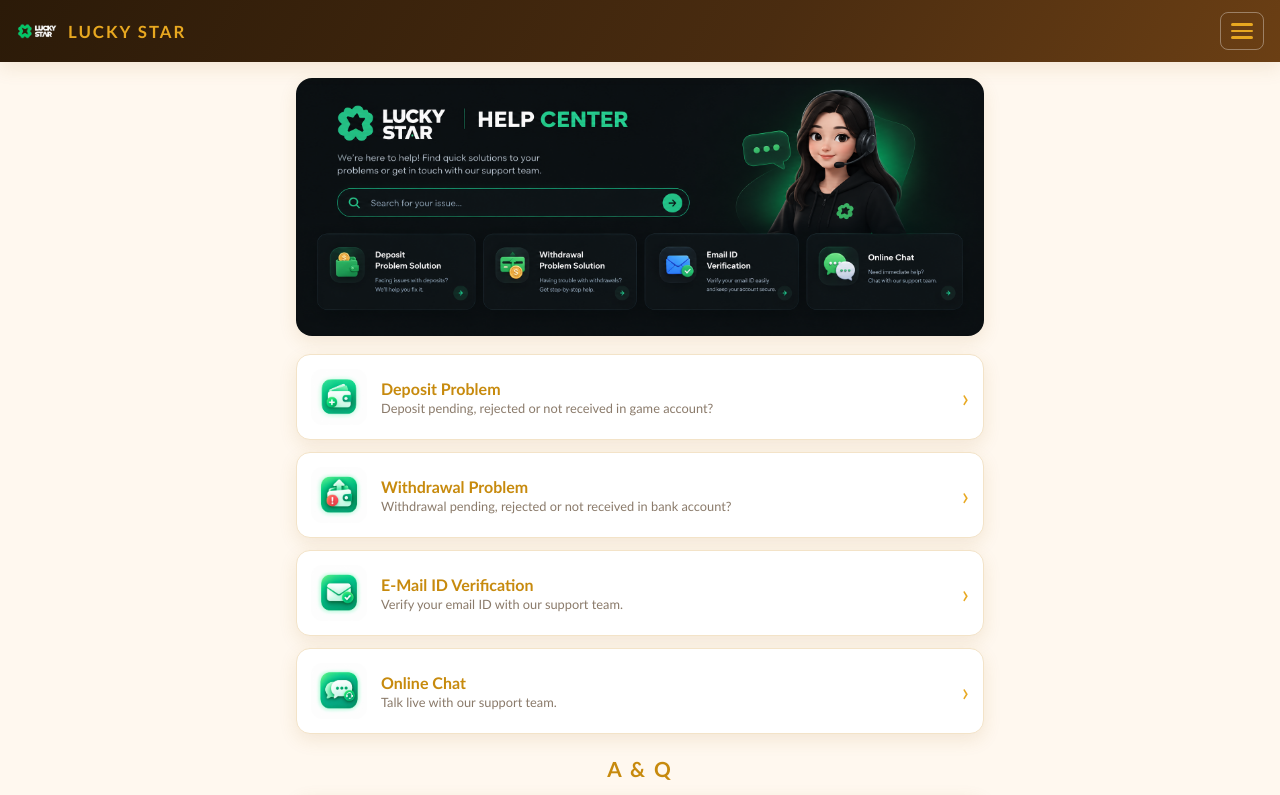
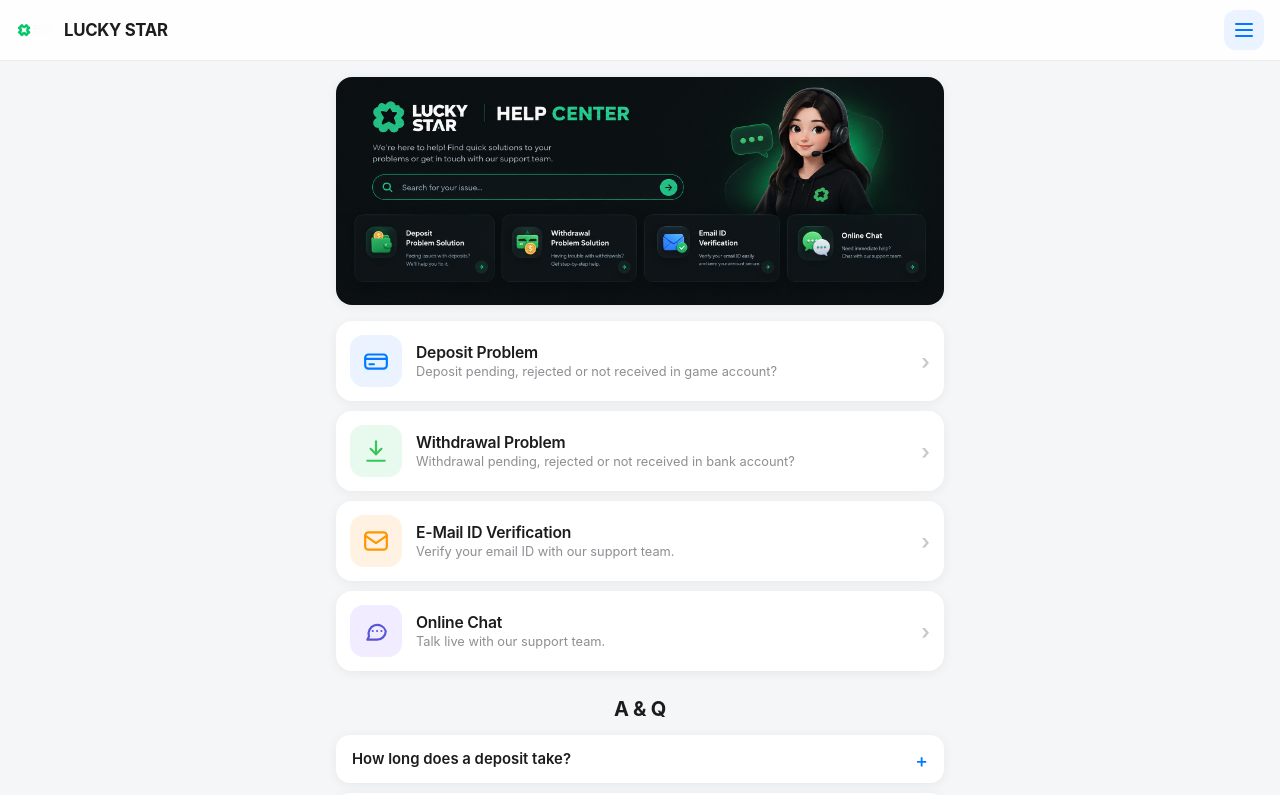
Before and after one commit to vakki-8740/MY-PROJECT-T2, a React (Vite) app: page /chat in a window 1280 px wide. Shown: the top 795 px of the page. Built offline with nearby package versions, Linux system fonts and the light colour scheme; no server answers.

Commit message:
Redesign UI: clean white iOS-style theme with SF icons and smooth animations

```diff
--- a/src/components/Header.jsx
+++ b/src/components/Header.jsx
@@ -14,7 +14,7 @@
           <span className="brand">LUCKY STAR</span>
         </Link>
         <button
-          className="menu-btn"
+          className={`menu-btn ${menuOpen ? 'x' : ''}`}
           aria-label="Menu"
           onClick={() => setMenuOpen(!menuOpen)}
         >
--- a/src/pages/Home.jsx
+++ b/src/pages/Home.jsx
@@ -2,10 +2,48 @@
 import { Link } from 'react-router-dom'
 
 const options = [
-  { to: '/deposit', icon: '/icons/deposit.jpg', label: 'Deposit Problem', desc: 'Deposit pending, rejected or not received in game account?' },
-  { to: '/withdrawal', icon: '/icons/withdrawal.jpg', label: 'Withdrawal Problem', desc: 'Withdrawal pending, rejected or not received in bank account?' },
-  { to: '/email-verification', icon: '/icons/email.jpg', label: 'E-Mail ID Verification', desc: 'Verify your email ID with our support team.' },
-  { to: '/chat', icon: '/icons/chat.jpg', label: 'Online Chat', desc: 'Talk live with our support team.' },
+  {
+    to: '/deposit', color: 'blue', label: 'Deposit Problem',
+    desc: 'Deposit pending, rejected or not received in game account?',
+    icon: (
+      <svg viewBox="0 0 24 24" fill="none" stroke="currentColor" strokeWidth="2" strokeLinecap="round" strokeLinejoin="round">
+        <rect x="2" y="6" width="20" height="13" rx="3" />
+        <path d="M2 10h20" />
+        <path d="M6 15h4" />
+      </svg>
+    ),
+  },
+  {
+    to: '/withdrawal', color: 'green', label: 'Withdrawal Problem',
+    desc: 'Withdrawal pending, rejected or not received in bank account?',
+    icon: (
+      <svg viewBox="0 0 24 24" fill="none" stroke="currentColor" strokeWidth="2" strokeLinecap="round" strokeLinejoin="round">
+        <path d="M12 3v12" />
+        <path d="m7 10 5 5 5-5" />
+        <path d="M4 21h16" />
+      </svg>
+    ),
+  },
+  {
+    to: '/email-verification', color: 'orange', label: 'E-Mail ID Verification',
+    desc: 'Verify your email ID with our support team.',
+    icon: (
+      <svg viewBox="0 0 24 24" fill="none" stroke="currentColor" strokeWidth="2" strokeLinecap="round" strokeLinejoin="round">
+        <rect x="2" y="4" width="20" height="16" rx="3" />
+        <path d="m2 7 10 7 10-7" />
+      </svg>
+    ),
+  },
+  {
+    to: '/chat', color: 'purple', label: 'Online Chat',
+    desc: 'Talk live with our support team.',
+    icon: (
+      <svg viewBox="0 0 24 24" fill="none" stroke="currentColor" strokeWidth="2" strokeLinecap="round" strokeLinejoin="round">
+        <path d="M21 12a8 8 0 0 1-8 8H4l1.5-3A8 8 0 1 1 21 12Z" />
+        <path d="M9 12h.01M13 12h.01M17 12h.01" />
+      </svg>
+    ),
+  },
 ]
 
 const faqs = [
@@ -26,7 +64,7 @@
       <section className="options">
         {options.map((o) => (
           <Link to={o.to} className="option-card" key={o.label}>
-            <img src={o.icon} alt="" className="option-icon" />
+            <span className={`option-icon ${o.color}`}>{o.icon}</span>
             <div className="option-text">
               <h3>{o.label}</h3>
               <p>{o.desc}</p>
--- a/src/styles.css
+++ b/src/styles.css
@@ -1,173 +1,242 @@
 :root {
-  --bg: #fff8ef;
+  --bg: #f5f6f8;
   --card: #ffffff;
-  --ink: #2b2118;
-  --muted: #8a7a6a;
-  --gold: #e8a820;
-  --gold-dark: #c78a0d;
-  --red: #e0532f;
-  --shadow: 0 6px 18px rgba(160, 110, 30, 0.12);
-  font-size: 16px;
+  --ink: #1c1c1e;
+  --muted: #8e8e93;
+  --blue: #007aff;
+  --blue-soft: #eaf3ff;
+  --green: #34c759;
+  --red: #ff3b30;
+  --border: #ececee;
+  --shadow: 0 2px 12px rgba(0, 0, 0, 0.06);
+  --radius: 16px;
 }
 
 * { box-sizing: border-box; margin: 0; padding: 0; }
-body { font-family: 'Trebuchet MS', 'Segoe UI', sans-serif; background: var(--bg); color: var(--ink); }
+html { -webkit-tap-highlight-color: transparent; }
+body {
+  font-family: -apple-system, BlinkMacSystemFont, 'SF Pro Text', 'Segoe UI', Roboto, sans-serif;
+  background: var(--bg); color: var(--ink);
+  -webkit-font-smoothing: antialiased;
+}
 .app { min-height: 100vh; display: flex; flex-direction: column; }
 
 .header {
   position: sticky; top: 0; z-index: 50;
-  background: linear-gradient(120deg, #2b1a08, #4a2c10 60%, #6b3f14);
-  color: #fff; box-shadow: var(--shadow);
+  background: rgba(255, 255, 255, 0.85);
+  backdrop-filter: saturate(180%) blur(16px);
+  -webkit-backdrop-filter: saturate(180%) blur(16px);
+  border-bottom: 1px solid var(--border);
 }
-.header-inner {
-  display: flex; align-items: center; justify-content: space-between;
-  padding: 10px 16px;
-}
+.header-inner { display: flex; align-items: center; justify-content: space-between; padding: 10px 16px; }
 .logo-wrap { display: flex; align-items: center; gap: 10px; text-decoration: none; }
-.logo { width: 42px; height: 42px; object-fit: contain; }
-.brand { color: var(--gold); font-weight: 800; letter-spacing: 2px; font-size: 1.05rem; }
+.logo { width: 38px; height: 38px; object-fit: contain; border-radius: 9px; }
+.brand { color: var(--ink); font-weight: 700; letter-spacing: -0.3px; font-size: 1.05rem; }
 
 .menu-btn {
-  background: none; border: 1px solid rgba(255,255,255,0.35); border-radius: 8px;
-  padding: 10px; cursor: pointer; display: flex; flex-direction: column; gap: 4px;
+  background: var(--blue-soft); border: none; border-radius: 12px;
+  width: 40px; height: 40px; cursor: pointer;
+  display: flex; flex-direction: column; align-items: center; justify-content: center; gap: 4px;
+  transition: transform 0.15s ease, background 0.2s ease;
 }
-.menu-btn span { width: 22px; height: 2.5px; background: var(--gold); border-radius: 2px; display: block; }
+.menu-btn:active { transform: scale(0.9); background: #dbeaff; }
+.menu-btn span { width: 18px; height: 2px; background: var(--blue); border-radius: 2px; display: block; transition: transform 0.3s ease, opacity 0.2s ease; }
+.menu-btn.x span:nth-child(1) { transform: translateY(6px) rotate(45deg); }
+.menu-btn.x span:nth-child(2) { opacity: 0; }
+.menu-btn.x span:nth-child(3) { transform: translateY(-6px) rotate(-45deg); }
 
 .menu {
-  overflow: hidden; max-height: 0; transition: max-height 0.35s ease;
-  display: flex; flex-direction: column; background: rgba(0,0,0,0.25);
+  overflow: hidden; max-height: 0; transition: max-height 0.35s cubic-bezier(0.4, 0, 0.2, 1);
+  display: flex; flex-direction: column; background: #fff;
 }
 .menu.open { max-height: 400px; }
 .menu a {
-  color: #ffe9c2; text-decoration: none; padding: 13px 20px;
-  border-top: 1px solid rgba(255,255,255,0.08); font-weight: 600;
+  color: var(--ink); text-decoration: none; padding: 14px 20px;
+  border-top: 1px solid var(--border); font-weight: 500; font-size: 0.95rem;
+  transition: background 0.15s ease, padding-left 0.2s ease;
 }
-.menu a:active { background: rgba(255,255,255,0.08); }
+.menu a:hover { background: var(--blue-soft); padding-left: 24px; }
 
-.page { flex: 1; padding: 16px; max-width: 720px; margin: 0 auto; width: 100%; }
+.page { flex: 1; padding: 16px; max-width: 640px; margin: 0 auto; width: 100%; }
 .page.center { display: flex; align-items: center; justify-content: center; }
 
-.banner-wrap { border-radius: 16px; overflow: hidden; box-shadow: var(--shadow); animation: fadeUp 0.6s ease; }
+.banner-wrap {
+  border-radius: var(--radius); overflow: hidden; box-shadow: var(--shadow);
+  animation: fadeUp 0.5s ease both; background: #fff;
+}
 .banner { width: 100%; display: block; }
 
-.options { display: flex; flex-direction: column; gap: 12px; margin-top: 18px; }
+.options { display: flex; flex-direction: column; gap: 10px; margin-top: 16px; }
 .option-card {
   display: flex; align-items: center; gap: 14px; text-decoration: none;
-  background: var(--card); border-radius: 14px; padding: 14px;
+  background: var(--card); border-radius: var(--radius); padding: 14px;
   box-shadow: var(--shadow); color: var(--ink);
-  border: 1px solid #f3e3c8; transition: transform 0.15s ease;
+  transition: transform 0.2s cubic-bezier(0.34, 1.56, 0.64, 1), box-shadow 0.2s ease;
   animation: fadeUp 0.5s ease backwards;
 }
-.option-card:nth-child(2) { animation-delay: 0.08s; }
-.option-card:nth-child(3) { animation-delay: 0.16s; }
-.option-card:nth-child(4) { animation-delay: 0.24s; }
-.option-card:active { transform: scale(0.98); }
-.option-icon { width: 56px; height: 56px; border-radius: 12px; object-fit: cover; }
+.option-card:nth-child(1) { animation-delay: 0.05s; }
+.option-card:nth-child(2) { animation-delay: 0.12s; }
+.option-card:nth-child(3) { animation-delay: 0.19s; }
+.option-card:nth-child(4) { animation-delay: 0.26s; }
+.option-card:hover { transform: translateY(-2px); box-shadow: 0 6px 20px rgba(0, 0, 0, 0.09); }
+.option-card:active { transform: scale(0.97); }
+
+.option-icon {
+  width: 52px; height: 52px; border-radius: 14px; flex-shrink: 0;
+  display: flex; align-items: center; justify-content: center;
+  animation: pop 0.5s cubic-bezier(0.34, 1.56, 0.64, 1) backwards;
+}
+.option-card:nth-child(1) .option-icon { animation-delay: 0.15s; }
+.option-card:nth-child(2) .option-icon { animation-delay: 0.22s; }
+.option-card:nth-child(3) .option-icon { animation-delay: 0.29s; }
+.option-card:nth-child(4) .option-icon { animation-delay: 0.36s; }
+.option-icon.blue { background: var(--blue-soft); color: var(--blue); }
+.option-icon.green { background: #e8f9ed; color: var(--green); }
+.option-icon.orange { background: #fff2e3; color: #ff9500; }
+.option-icon.purple { background: #f1ecff; color: #5856d6; }
+.option-icon svg { width: 26px; height: 26px; }
+
 .option-text { flex: 1; }
-.option-text h3 { font-size: 1rem; color: var(--gold-dark); }
+.option-text h3 { font-size: 0.98rem; font-weight: 600; letter-spacing: -0.2px; }
 .option-text p { font-size: 0.8rem; color: var(--muted); margin-top: 2px; }
-.option-arrow { font-size: 1.6rem; color: var(--gold); }
+.option-arrow { color: #c7c7cc; font-size: 1.3rem; font-weight: 600; }
 
 .section-title {
-  text-align: center; margin: 22px 0 14px; color: var(--gold-dark);
-  letter-spacing: 2px; font-size: 1.3rem;
+  text-align: center; margin: 26px 0 14px; color: var(--ink);
+  letter-spacing: -0.3px; font-size: 1.25rem; font-weight: 700;
+  animation: fadeUp 0.5s ease both;
 }
 
 .faq { margin-bottom: 30px; }
 .faq-item {
-  background: var(--card); border-radius: 12px; padding: 14px 16px;
-  margin-bottom: 10px; box-shadow: var(--shadow); border: 1px solid #f3e3c8;
+  background: var(--card); border-radius: 14px; padding: 15px 16px;
+  margin-bottom: 10px; box-shadow: var(--shadow); border: none;
+  animation: fadeUp 0.5s ease backwards;
 }
-.faq-item summary { font-weight: 700; cursor: pointer; color: var(--ink); }
-.faq-item p { margin-top: 8px; color: var(--muted); font-size: 0.9rem; }
+.faq-item:nth-child(2) { animation-delay: 0.06s; }
+.faq-item:nth-child(3) { animation-delay: 0.12s; }
+.faq-item:nth-child(4) { animation-delay: 0.18s; }
+.faq-item:nth-child(5) { animation-delay: 0.24s; }
+.faq-item summary { font-weight: 600; cursor: pointer; color: var(--ink); font-size: 0.93rem; list-style: none; position: relative; padding-right: 24px; }
+.faq-item summary::-webkit-details-marker { display: none; }
+.faq-item summary::after {
+  content: '+'; position: absolute; right: 0; top: -2px; color: var(--blue);
+  font-size: 1.2rem; font-weight: 500; transition: transform 0.25s ease;
+}
+.faq-item[open] summary::after { transform: rotate(45deg); }
+.faq-item p { margin-top: 10px; color: var(--muted); font-size: 0.87rem; line-height: 1.5; animation: fadeUp 0.3s ease; }
 
 .form-note {
-  background: #fff3dd; border: 1px solid #f0dcb0; color: #8a6a2a;
-  padding: 10px 14px; border-radius: 10px; font-size: 0.85rem; margin-bottom: 14px;
+  background: var(--blue-soft); color: #1a6fd4;
+  padding: 11px 14px; border-radius: 12px; font-size: 0.83rem; margin-bottom: 14px;
+  animation: fadeUp 0.4s ease both;
 }
-.ticket-form { display: flex; flex-direction: column; gap: 14px; margin-bottom: 30px; }
-.ticket-form label { display: flex; flex-direction: column; gap: 6px; font-weight: 700; font-size: 0.9rem; }
+.ticket-form { display: flex; flex-direction: column; gap: 14px; margin-bottom: 30px; animation: fadeUp 0.5s ease 0.1s both; }
+.ticket-form label { display: flex; flex-direction: column; gap: 6px; font-weight: 600; font-size: 0.85rem; color: #3a3a3c; }
 .ticket-form input, .ticket-form select {
-  padding: 12px; border: 1.5px solid #e4d3b3; border-radius: 10px;
-  font-size: 1rem; background: var(--card); font-family: inherit;
+  padding: 13px; border: 1.5px solid var(--border); border-radius: 12px;
+  font-size: 1rem; background: var(--card); font-family: inherit; color: var(--ink);
+  transition: border-color 0.2s ease, box-shadow 0.2s ease;
 }
-.ticket-form input:focus, .ticket-form select:focus { outline: none; border-color: var(--gold); }
+.ticket-form input:focus, .ticket-form select:focus {
+  outline: none; border-color: var(--blue); box-shadow: 0 0 0 4px rgba(0, 122, 255, 0.12);
+}
 .form-error {
-  background: #fde8e2; border: 1px solid #f2c0b0; color: var(--red);
-  padding: 10px 14px; border-radius: 10px; font-size: 0.85rem;
+  background: #ffe9e7; color: var(--red);
+  padding: 11px 14px; border-radius: 12px; font-size: 0.85rem;
+  animation: shake 0.4s ease;
 }
 
 .btn {
-  background: linear-gradient(120deg, var(--gold), var(--gold-dark));
-  color: #fff; border: none; padding: 13px 22px; border-radius: 12px;
-  font-size: 1rem; font-weight: 800; cursor: pointer; letter-spacing: 0.5px;
+  background: var(--blue); color: #fff; border: none; padding: 14px 22px; border-radius: 14px;
+  font-size: 1rem; font-weight: 600; cursor: pointer; font-family: inherit;
+  transition: transform 0.15s ease, background 0.2s ease, box-shadow 0.2s ease;
+  box-shadow: 0 4px 14px rgba(0, 122, 255, 0.3);
 }
-.btn:active { transform: scale(0.97); }
+.btn:hover { background: #0071eb; }
+.btn:active { transform: scale(0.96); box-shadow: none; }
 .submit-btn { margin-top: 6px; }
 
 .success-card {
-  background: var(--card); border-radius: 16px; box-shadow: var(--shadow);
-  padding: 32px 24px; text-align: center; max-width: 380px;
+  background: var(--card); border-radius: 20px; box-shadow: var(--shadow);
+  padding: 36px 26px; text-align: center; max-width: 380px;
+  animation: pop 0.45s cubic-bezier(0.34, 1.56, 0.64, 1) both;
 }
 .success-icon {
-  width: 64px; height: 64px; border-radius: 50%; margin: 0 auto 14px;
-  background: #e7f7ea; color: #2e9e4f; font-size: 2rem; line-height: 64px;
+  width: 68px; height: 68px; border-radius: 50%; margin: 0 auto 16px;
+  background: #e8f9ed; color: var(--green); font-size: 2rem; line-height: 68px;
+  animation: pop 0.5s cubic-bezier(0.34, 1.56, 0.64, 1) 0.15s both;
 }
-.success-card p { color: var(--muted); margin: 10px 0 18px; }
+.success-card h2 { font-size: 1.2rem; letter-spacing: -0.3px; }
+.success-card p { color: var(--muted); margin: 10px 0 20px; font-size: 0.9rem; }
 
-.chat-page { display: flex; flex-direction: column; height: calc(100vh - 120px); }
+.chat-page { display: flex; flex-direction: column; height: calc(100vh - 130px); }
 .chat-box { flex: 1; overflow-y: auto; padding: 4px 2px 12px; display: flex; flex-direction: column; gap: 10px; }
-.chat-empty { text-align: center; color: var(--muted); font-size: 0.9rem; padding: 20px 10px; }
-.msg-row { display: flex; align-items: flex-end; gap: 6px; }
+.chat-empty { text-align: center; color: var(--muted); font-size: 0.9rem; padding: 24px 10px; animation: fadeUp 0.4s ease; }
+.msg-row { display: flex; align-items: flex-end; gap: 6px; animation: fadeUp 0.3s ease both; }
 .msg-row.mine { justify-content: flex-end; }
 .msg {
-  max-width: 78%; background: var(--card); padding: 10px 12px; border-radius: 14px 14px 14px 4px;
-  box-shadow: var(--shadow); font-size: 0.92rem; cursor: pointer; word-break: break-word;
+  max-width: 78%; background: #e9e9eb; padding: 10px 13px; border-radius: 18px 18px 18px 6px;
+  font-size: 0.92rem; cursor: pointer; word-break: break-word; line-height: 1.4;
+  transition: transform 0.15s ease;
 }
-.msg-row.mine .msg { background: linear-gradient(120deg, #ffe4ac, #ffd07a); border-radius: 14px 14px 4px 14px; }
-.msg-time { display: block; font-size: 0.68rem; color: var(--muted); margin-top: 4px; text-align: right; }
+.msg:active { transform: scale(0.98); }
+.msg-row.mine .msg { background: var(--blue); color: #fff; border-radius: 18px 18px 6px 18px; }
+.msg-row.mine .msg .msg-time, .msg-row.mine .msg .edited { color: rgba(255, 255, 255, 0.75); }
+.msg-time { display: block; font-size: 0.66rem; color: var(--muted); margin-top: 4px; text-align: right; }
 .edited { font-size: 0.7rem; color: var(--muted); }
 
 .msg-menu-wrap { position: relative; }
 .msg-menu-btn {
   background: none; border: none; font-size: 1.2rem; color: var(--muted); cursor: pointer; padding: 4px;
+  transition: transform 0.15s ease;
 }
+.msg-menu-btn:active { transform: scale(1.3); }
 .msg-menu {
-  position: absolute; right: 0; bottom: 30px; background: var(--card);
-  border-radius: 10px; box-shadow: var(--shadow); display: flex; flex-direction: column;
-  overflow: hidden; z-index: 20; min-width: 110px;
+  position: absolute; right: 0; bottom: 32px; background: rgba(250, 250, 250, 0.95);
+  backdrop-filter: blur(20px); -webkit-backdrop-filter: blur(20px);
+  border-radius: 14px; box-shadow: 0 8px 30px rgba(0, 0, 0, 0.15); display: flex; flex-direction: column;
+  overflow: hidden; z-index: 20; min-width: 120px;
+  animation: pop 0.2s cubic-bezier(0.34, 1.56, 0.64, 1);
 }
 .msg-menu button {
-  background: none; border: none; padding: 10px 14px; text-align: left;
-  cursor: pointer; font-size: 0.88rem; font-family: inherit;
+  background: none; border: none; padding: 11px 16px; text-align: left;
+  cursor: pointer; font-size: 0.9rem; font-family: inherit; color: var(--ink);
+  transition: background 0.15s ease;
 }
-.msg-menu button:hover { background: #fff3dd; }
+.msg-menu button:hover { background: rgba(0, 0, 0, 0.05); }
 .msg-menu .danger { color: var(--red); }
 
 .chat-input { display: flex; gap: 8px; padding: 10px 0 16px; }
 .chat-input input {
-  flex: 1; padding: 13px; border-radius: 12px; border: 1.5px solid #e4d3b3; font-size: 1rem;
+  flex: 1; padding: 13px 16px; border-radius: 20px; border: 1.5px solid var(--border);
+  font-size: 1rem; background: #fff; font-family: inherit;
+  transition: border-color 0.2s ease, box-shadow 0.2s ease;
 }
-.chat-input input:focus { outline: none; border-color: var(--gold); }
-.send-btn { padding: 13px 20px; }
+.chat-input input:focus { outline: none; border-color: var(--blue); box-shadow: 0 0 0 4px rgba(0, 122, 255, 0.12); }
+.send-btn { padding: 12px 22px; border-radius: 20px; }
 
 .popup-overlay {
-  position: fixed; inset: 0; background: rgba(30, 20, 5, 0.55);
+  position: fixed; inset: 0; background: rgba(0, 0, 0, 0.4);
+  backdrop-filter: blur(4px); -webkit-backdrop-filter: blur(4px);
   display: flex; align-items: center; justify-content: center; z-index: 100; padding: 20px;
   animation: fadeIn 0.2s ease;
 }
 .popup {
-  background: var(--card); border-radius: 16px; padding: 24px;
-  max-width: 400px; width: 100%; box-shadow: var(--shadow); animation: fadeUp 0.25s ease;
+  background: #fff; border-radius: 20px; padding: 26px;
+  max-width: 380px; width: 100%; box-shadow: 0 20px 60px rgba(0, 0, 0, 0.2);
+  animation: pop 0.3s cubic-bezier(0.34, 1.56, 0.64, 1);
 }
-.popup h3 { color: var(--gold-dark); margin-bottom: 12px; }
-.popup p { margin-bottom: 8px; font-size: 0.92rem; }
-.popup .btn { width: 100%; margin-top: 10px; }
+.popup h3 { color: var(--ink); margin-bottom: 14px; font-size: 1.1rem; letter-spacing: -0.3px; }
+.popup p { margin-bottom: 9px; font-size: 0.9rem; color: #3a3a3c; }
+.popup .btn { width: 100%; margin-top: 12px; }
 
 .footer {
-  text-align: center; padding: 18px; color: var(--muted); font-size: 0.8rem;
-  background: linear-gradient(120deg, #2b1a08, #4a2c10); color: #d9b06a;
+  text-align: center; padding: 18px; font-size: 0.78rem;
+  background: transparent; color: var(--muted);
 }
 
-@keyframes fadeUp { from { opacity: 0; transform: translateY(14px); } to { opacity: 1; transform: none; } }
+@keyframes fadeUp { from { opacity: 0; transform: translateY(12px); } to { opacity: 1; transform: none; } }
 @keyframes fadeIn { from { opacity: 0; } to { opacity: 1; } }
+@keyframes pop { from { opacity: 0; transform: scale(0.85); } to { opacity: 1; transform: scale(1); } }
+@keyframes shake { 0%, 100% { transform: translateX(0); } 25% { transform: translateX(-5px); } 75% { transform: translateX(5px); } }
```
